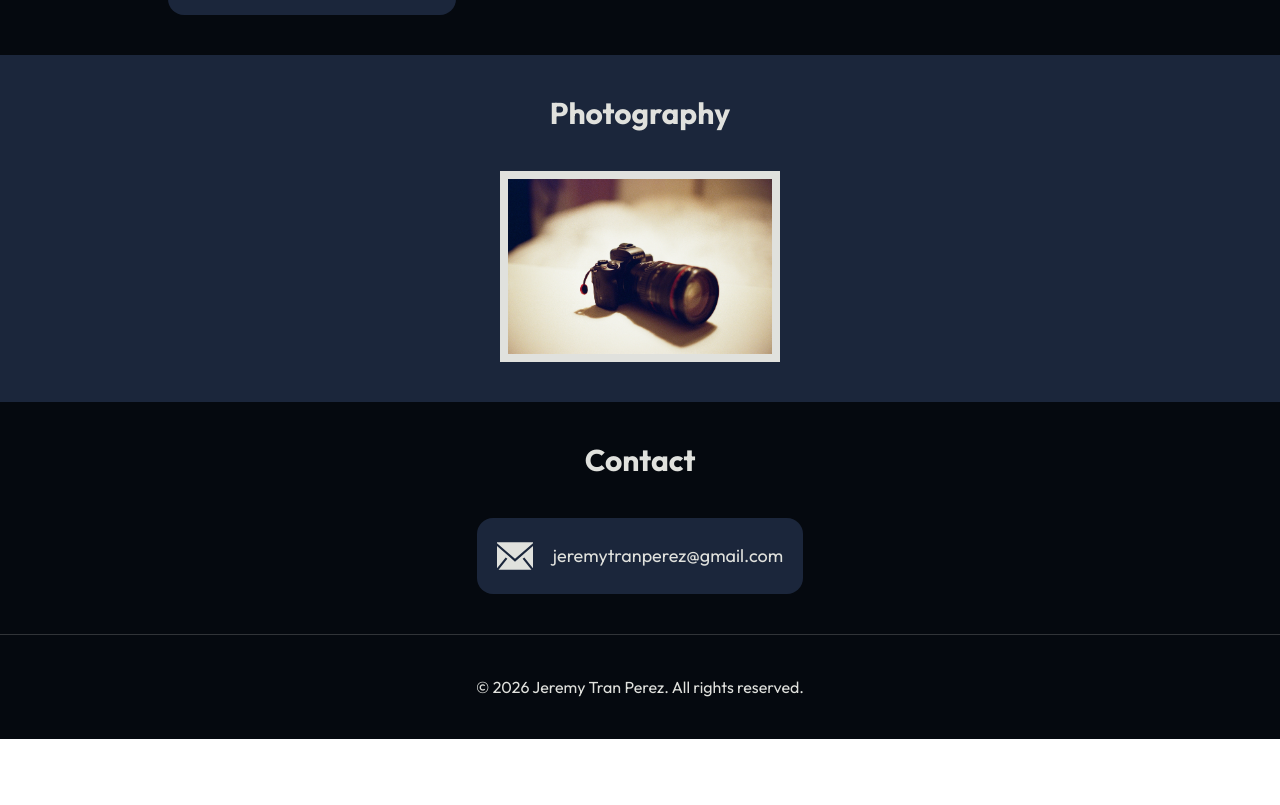
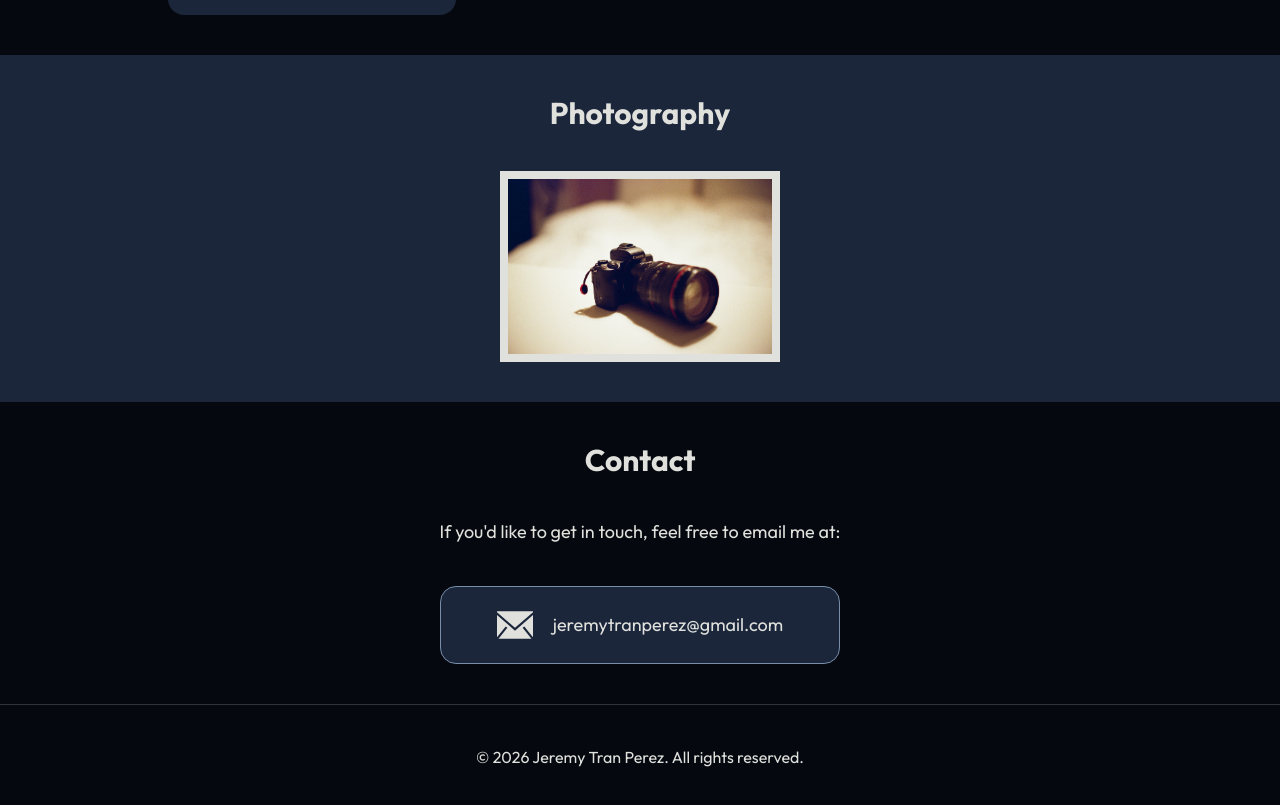
Before and after one commit to jtp0220/portfolio-2026, a React (Vite) app: page / in a window 1280 px wide. Shown: the part 2455-3260 px from the top of the page. Before the commit the page ends 3194 px from the top, so only its background shows below. Built offline with nearby package versions, Linux system fonts and the light colour scheme.

Commit message:
added message to Contact.tsx

```diff
--- a/src/components/Contact.tsx
+++ b/src/components/Contact.tsx
@@ -8,7 +8,8 @@ export default function Contact() {
       <div className="m-auto flex max-w-250 flex-col items-center justify-center px-7 py-10">
         <h1 className="text-text-primary mb-10 text-3xl font-bold">Contact</h1>
         <div className="">
-          <div className="text-text-primary bg-bg-secondary hover:bg-text-secondary flex items-center justify-center gap-5 rounded-2xl p-5">
+          <p className="pb-10 text-center text-lg">If you'd like to get in touch, feel free to email me at: </p>
+          <div className="text-text-primary bg-bg-secondary hover:bg-bg-tertiary border-text-secondary flex items-center justify-center gap-5 rounded-2xl border p-5">
             <EmailIcon className="size-9" />
             <a href="mailto:jeremytranperez@gmail.com">
               <span className="text-lg">jeremytranperez@gmail.com</span>
```
